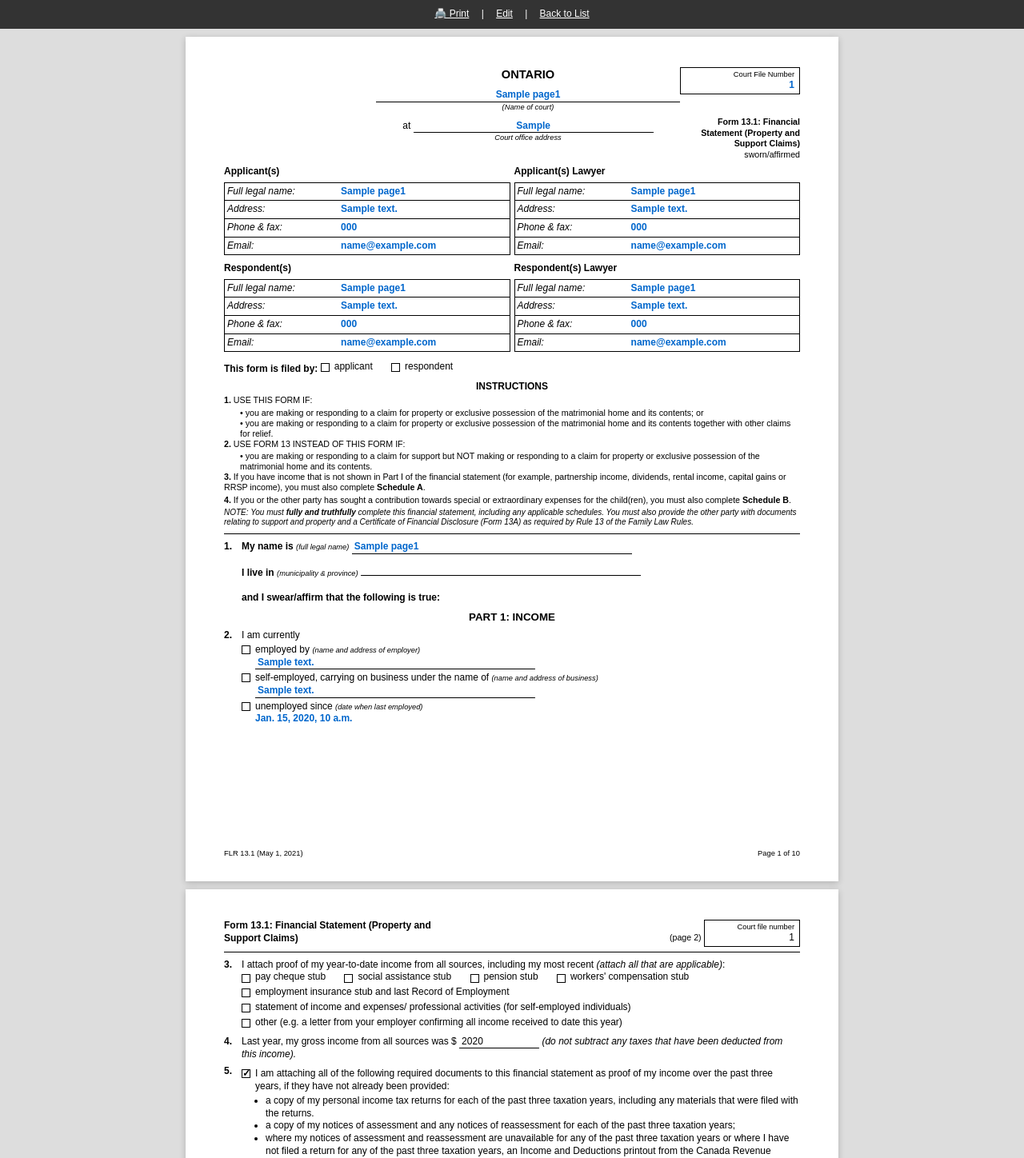
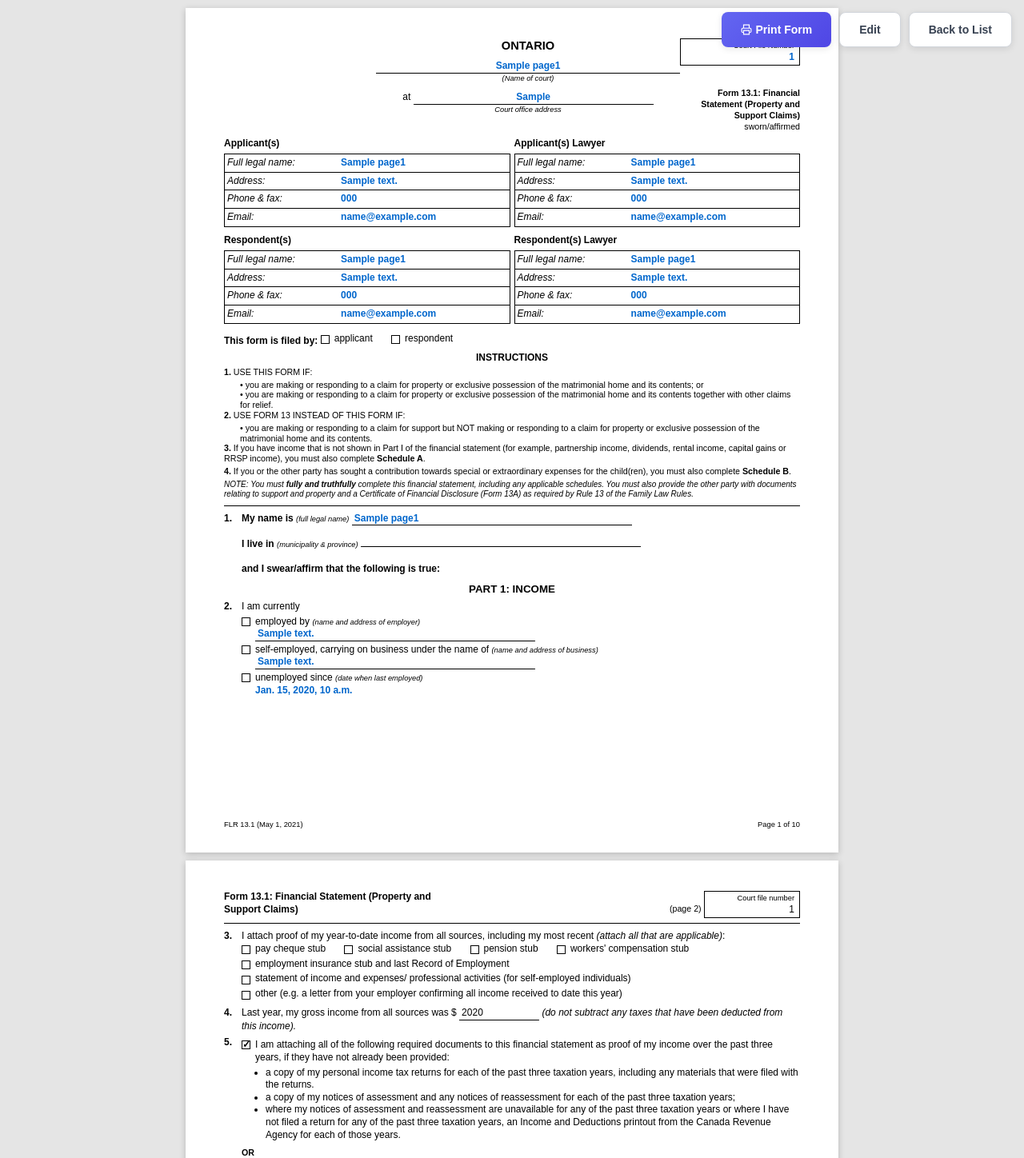
Before and after one commit to AtwijukaAbcj/lawforms, a Django app: template forms/templates/forms/financial_statement_131_print.html in a window 1280 px wide. Shown: the top 1448 px of the page at 80% size. Run offline with Django 5.2, Linux system fonts and the light colour scheme; the template is opened without the code that fills it: most values are stand-ins (such as "Sample title", 1, 10 or a date in 2020); some libraries are stand-ins or nearby versions.

Commit message:
Update Form 13.1 print buttons to styled version

```diff
--- a/forms/templates/forms/financial_statement_131_print.html
+++ b/forms/templates/forms/financial_statement_131_print.html
@@ -6,11 +6,43 @@
 <style>
 @page { size: letter; margin: 0.4in 0.5in; }
 * { box-sizing: border-box; margin: 0; padding: 0; }
-body { font-family: Arial, sans-serif; font-size: 9pt; line-height: 1.3; color: #000; background: #ddd; }
+body { font-family: Arial, sans-serif; font-size: 9pt; line-height: 1.3; color: #000; background: #e5e5e5; }
 .page { width: 8.5in; min-height: 11in; background: #fff; padding: 0.4in 0.5in; margin: 10px auto; box-shadow: 0 2px 8px rgba(0,0,0,0.2); page-break-after: always; position: relative; }
 .page:last-child { page-break-after: avoid; }
-.no-print { background: #333; color: #fff; padding: 10px 20px; text-align: center; position: sticky; top: 0; z-index: 999; }
-.no-print a { color: #fff; margin: 0 12px; }
+
+/* Print controls - styled buttons */
+.print-controls {
+  position: fixed;
+  top: 15px;
+  right: 15px;
+  z-index: 1000;
+  display: flex;
+  gap: 10px;
+}
+.print-controls button, .print-controls a {
+  padding: 12px 24px;
+  border-radius: 8px;
+  font-weight: 700;
+  font-size: 14px;
+  border: 1px solid #d1d5db;
+  background: #fff;
+  color: #374151;
+  text-decoration: none;
+  cursor: pointer;
+  box-shadow: 0 2px 8px rgba(0,0,0,0.1);
+  transition: all 0.15s;
+}
+.print-controls button:hover, .print-controls a:hover {
+  background: #f3f4f6;
+}
+.print-controls .btn-print {
+  background: linear-gradient(135deg, #6366f1, #4f46e5);
+  color: #fff;
+  border: none;
+}
+.print-controls .btn-print:hover {
+  background: linear-gradient(135deg, #4f46e5, #4338ca);
+}
 
 /* Database values - bold blue */
 .val { color: #0066cc; font-weight: bold; }
@@ -89,7 +121,7 @@ th { font-weight: bold; background: #fff; }
 
 @media print {
   body { background: #fff; }
-  .no-print { display: none !important; }
+  .print-controls { display: none !important; }
   .page { width: 100%; min-height: auto; margin: 0; padding: 0.4in 0.5in; box-shadow: none; }
   .page-footer { position: absolute; }
 }
@@ -131,9 +163,9 @@ th { font-weight: bold; background: #fff; }
 </head>
 <body>
 
-<div class="no-print">
-  <a href="javascript:window.print()">🖨️ Print</a> |
-  <a href="{% url 'financial_statement_131_page1' form.pk %}">Edit</a> |
+<div class="print-controls">
+  <button class="btn-print" onclick="window.print()"><svg width="14" height="14" fill="none" stroke="currentColor" stroke-width="2" viewBox="0 0 24 24" style="vertical-align: -2px; margin-right: 4px;"><path d="M6 9V2h12v7M6 18H4a2 2 0 01-2-2v-5a2 2 0 012-2h16a2 2 0 012 2v5a2 2 0 01-2 2h-2M6 14h12v8H6z"/></svg>Print Form</button>
+  <a href="{% url 'financial_statement_131_page1' form.pk %}">Edit</a>
   <a href="{% url 'financial_statement_131_list' %}">Back to List</a>
 </div>
 
```
